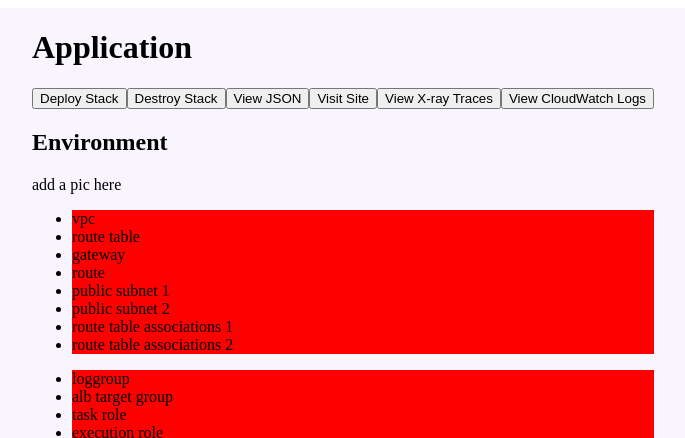
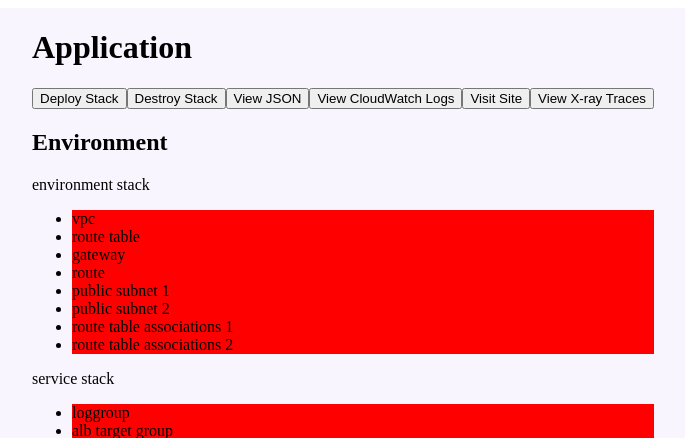
Before and after one commit to try-cascade/cascade-gui, a Next.js app: page / in a window 1280 px wide. Shown: the top 438 px of the page, without its empty margins (297-982 px from the left). Built offline with nearby package versions, Linux system fonts and the light colour scheme; no server answers.

Commit message:
tested site/xray/cw buttons and made minor changes
Co-authored-by: Anne Tiotuico <amtiotuico@gmail.com>
Co-authored-by: Natalie Thompson <Natalie.A.Thompson@outlook.com>
Co-authored-by: Rona Hsu <ronahsu@gmail.com>

```diff
--- a/pages/index.js
+++ b/pages/index.js
@@ -15,9 +15,6 @@ export default function Home() {
   const [deployed, setDeployed] = useState(true)
 
   // env-stack (8 resources) -- use deployed
-  // - backend has a route for vpcStatus
-  //   - vpc available then default state should be true
-  //   - do we use useEffect? for initial rendering?
   const [vpc, setVpc] = useState(false)
   const [routeTable, setRouteTable] = useState(false)
   const [gateway, setGateway] = useState(false)
@@ -75,7 +72,7 @@ export default function Home() {
     getApplications()
   }, [])
 
-  const handleDeploy = async () => {
+  const handleDeploy = () => {
     // const requestOptions = {
     //   method: 'POST',
     //   headers: {
@@ -85,13 +82,13 @@ export default function Home() {
     // };
 
     // await fetch('http://localhost:3005/terraform/generate', requestOptions)
-    await streamTfData('msg', 'Creation', true); // can see data streaming on browser console
+    streamTfData('msg', 'Creation', true); // can see data streaming on browser console
     // await fetch('http://localhost:3005/terraform/deploy', requestOptions)
     // await fetch('http://localhost:3005/terraform/msg') // testing with dummy route
     setDeployed(true);
   }
 
-  const handleDestroy = async () => {
+  const handleDestroy = () => {
     // const requestOptions = {
     //   method: 'POST',
     //   headers: {
@@ -101,7 +98,7 @@ export default function Home() {
     // };
 
     // await fetch('http://localhost:3005/terraform/destroy', requestOptions)
-    await streamTfData('destroy', 'Destruction', true)
+    streamTfData('destroy', 'Destruction', false)
     setDeployed(false);
     // change button color to red
     // have a pop up to confirm destroy
@@ -154,8 +151,6 @@ export default function Home() {
     console.log(res.Vpcs, "<--- all Vpcs")
     console.log(res.Vpcs[0].State, "<--- response from AWS") // if length === 1; if res.Vpcs[0].State === "available", then it's there
   }
-
-  // checkVpcStatus();
 
   // SSE test
   const streamTfData = async (path, action, setBool) => {
@@ -231,9 +226,6 @@ export default function Home() {
     backgroundColor: 'green'
   }
 
-
-  // streamTfData();
-
   return (
     <>
       <main className={styles.main}>
@@ -243,12 +235,12 @@ export default function Home() {
           <button onClick={handleDeploy}>Deploy Stack</button>
           <button onClick={handleDestroy}>Destroy Stack</button>
           <button>View JSON</button>
+          {deployed ? <button onClick={handleVisitCloudWatch}>View CloudWatch Logs</button> : null}
           {deployed ? <button onClick={handleVisitSite}>Visit Site</button> : null}
           {deployed ? <button onClick={handleVisitXray}>View X-ray Traces</button> : null}
-          {deployed ? <button onClick={handleVisitCloudWatch}>View CloudWatch Logs</button> : null}
 
           <h2>Environment</h2>
-          <p>add a pic here</p>
+          <p>environment stack</p>
           <ul>
             <li style={vpc ? ready : notReady}>vpc</li>
             <li style={routeTable ? ready : notReady}>route table</li>
@@ -259,7 +251,7 @@ export default function Home() {
             <li style={routeTableAssoc1 ? ready : notReady}>route table associations 1</li>
             <li style={routeTableAssoc2 ? ready : notReady}>route table associations 2</li>
           </ul>
-
+          <p>service stack</p>
           <ul>
             <li style={logGroup ? ready : notReady}>loggroup</li>
             <li style={albTargetGroup ? ready : notReady}>alb target group</li>
```
